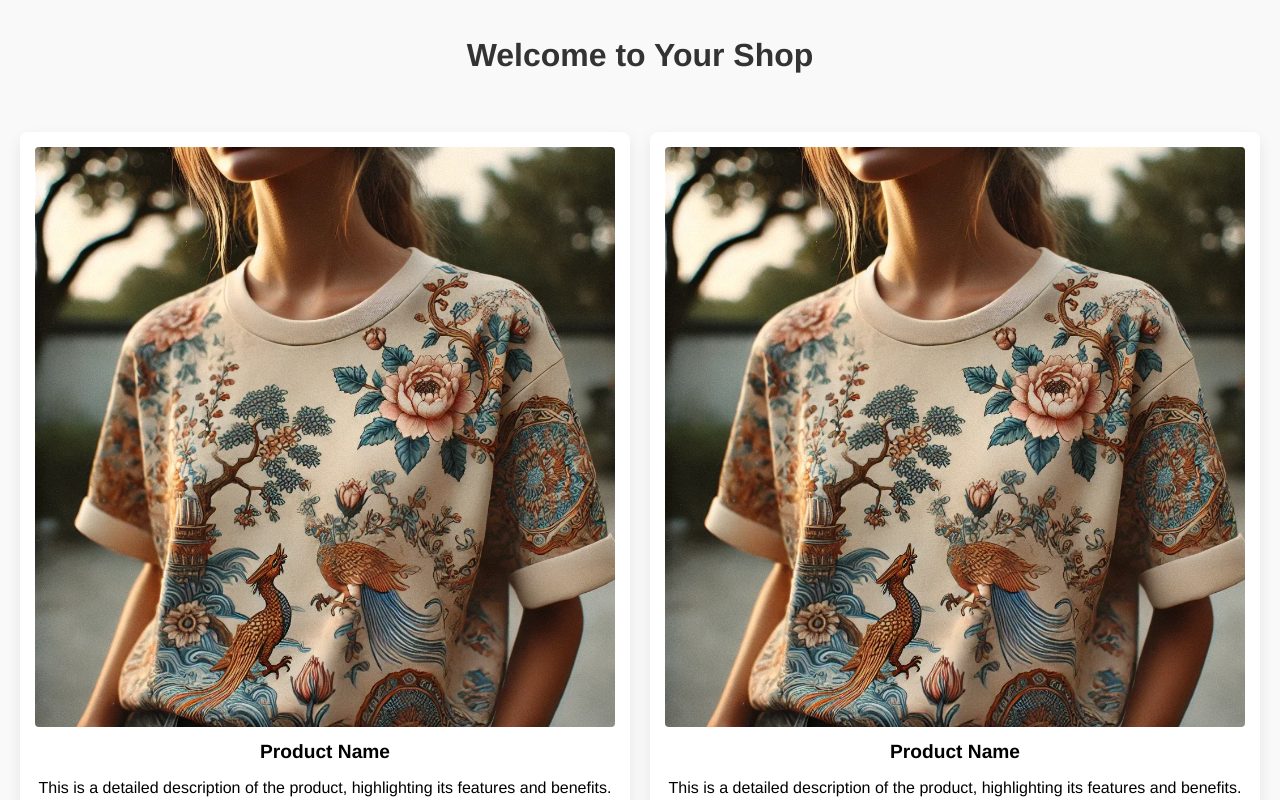
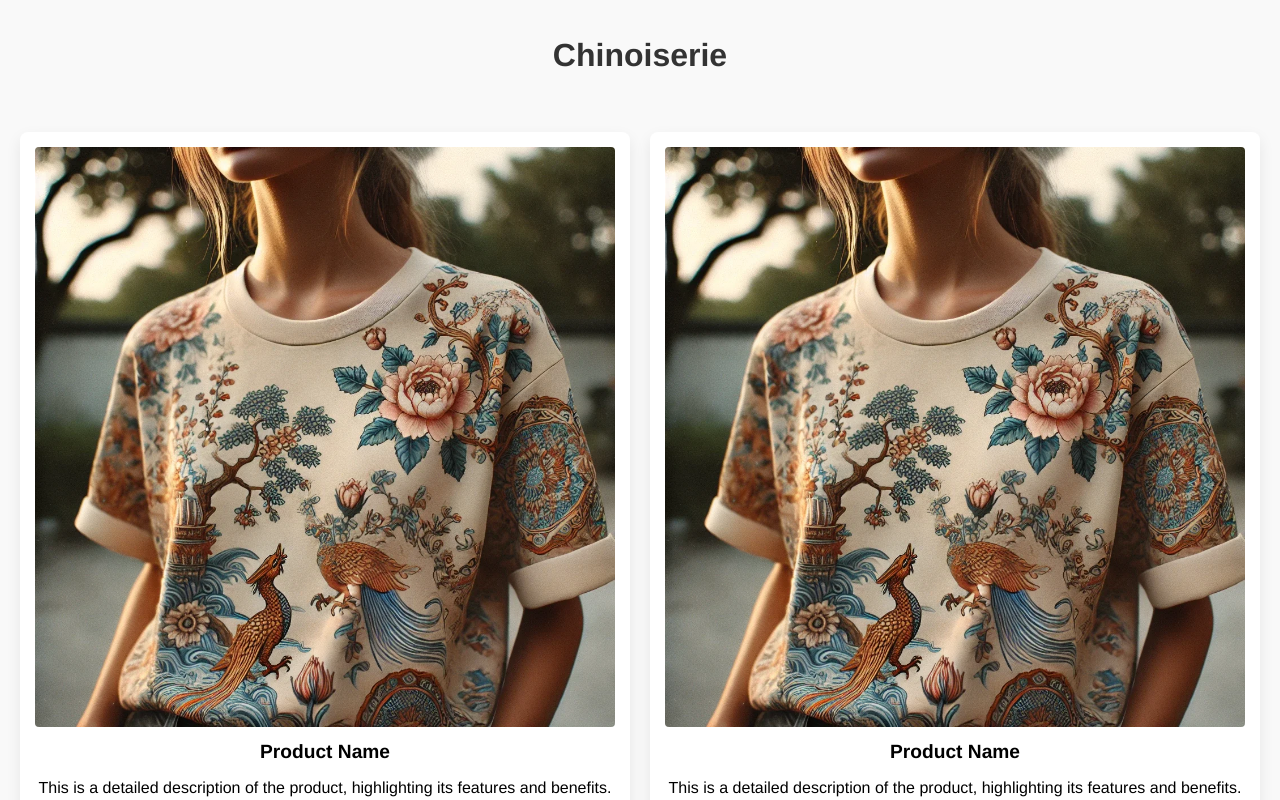
Before and after one commit to alex2kim4chee/chinoiserie, a plain HTML site: page index.html in a window 1280 px wide. Shown: the top 800 px of the page. Drawn offline with Linux system fonts and the light colour scheme.

Commit message:
Update index.html

```diff
--- a/index.html
+++ b/index.html
@@ -8,7 +8,7 @@
 </head>
 <body>
     <header>
-        <h1>Welcome to Your Shop</h1>
+        <h1>Chinoiserie</h1>
     </header>
     <main>
         <section class="product-grid">
```
